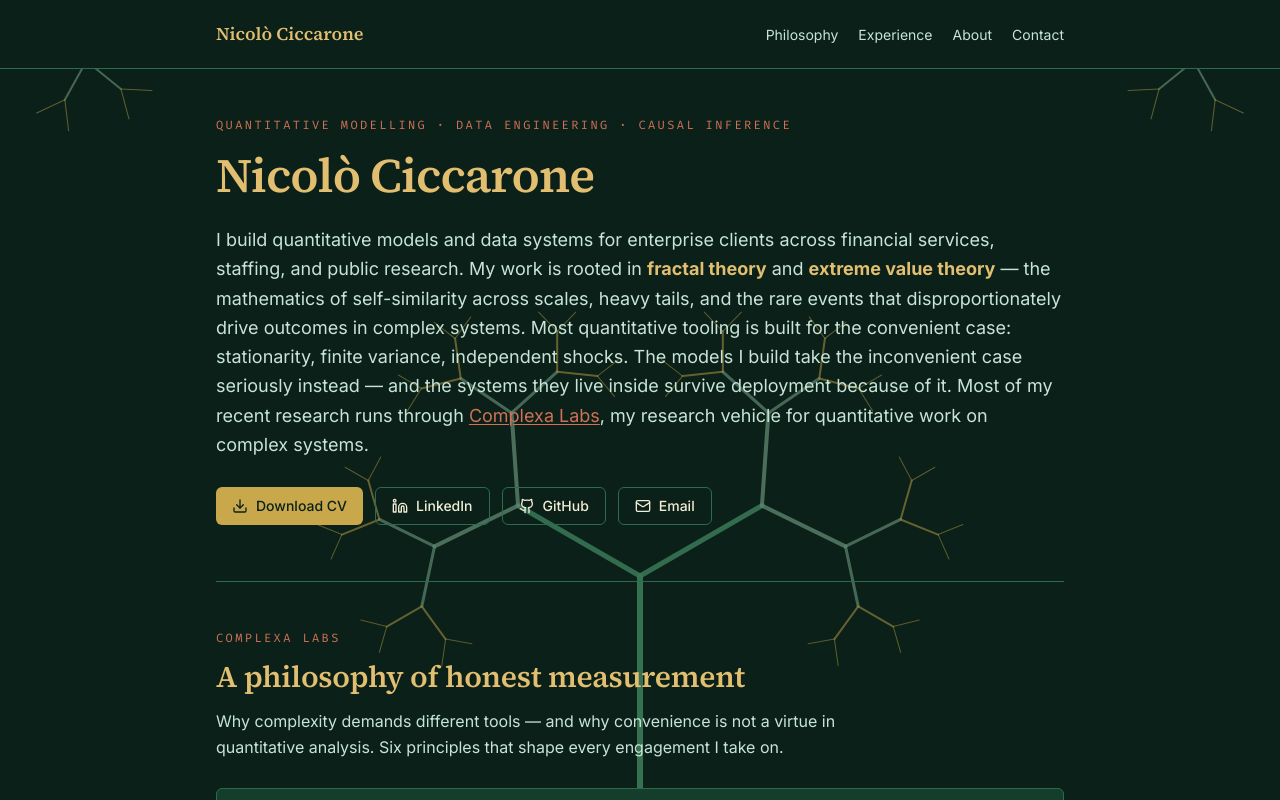
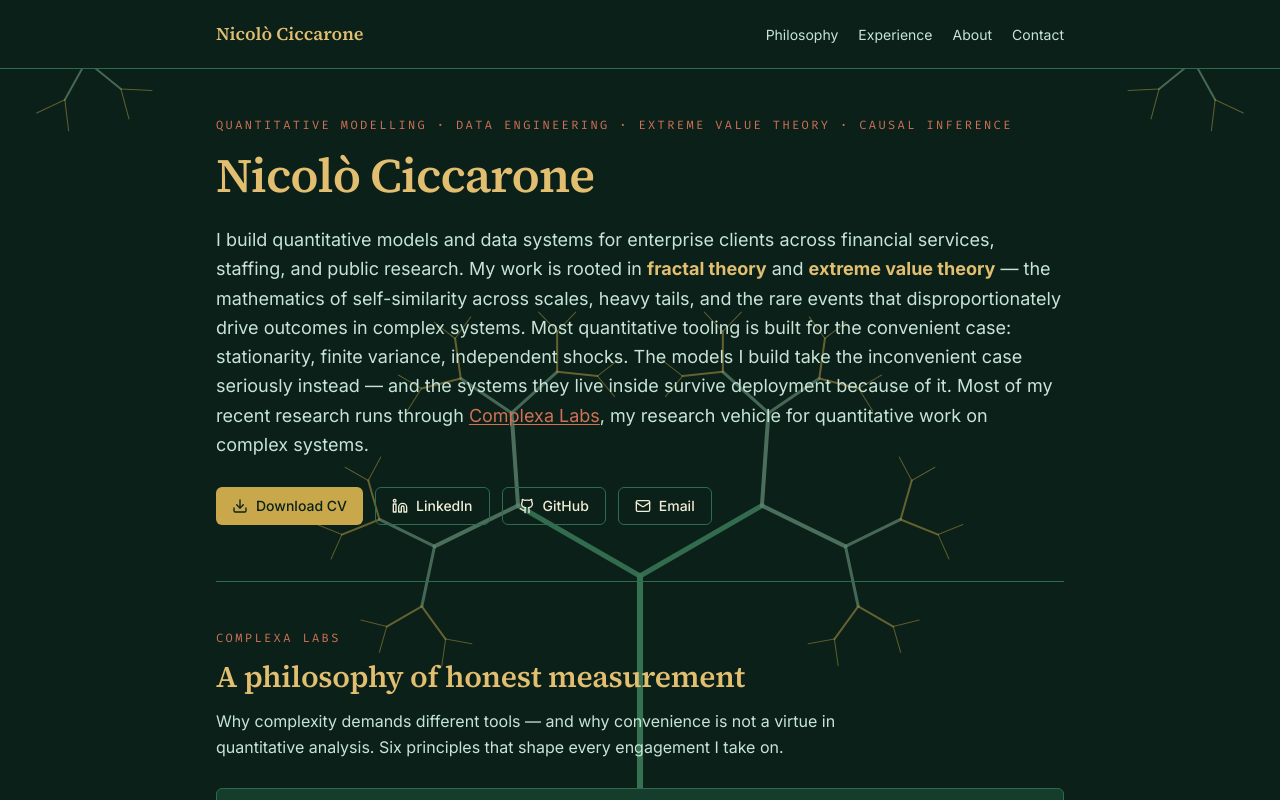
Before and after one commit to nclcc/nclcc.github.io, a Next.js app: page / in a window 1280 px wide. Shown: the top 800 px of the page. Built offline with nearby package versions, Linux system fonts and the light colour scheme.

Commit message:
Add 'Extreme value theory' to hero eyebrow

```diff
--- a/app/page.tsx
+++ b/app/page.tsx
@@ -69,7 +69,7 @@ export default function Home() {
           className="text-[10px] sm:text-xs uppercase tracking-[0.08em] sm:tracking-[0.2em] font-mono mb-3"
           style={{ color: "var(--bk-sienna)", overflowWrap: "anywhere" }}
         >
-          Quantitative modelling · Data engineering · Causal inference
+          Quantitative modelling · Data engineering · Extreme value theory · Causal inference
         </p>
         <h1
           className="font-serif text-3xl sm:text-5xl font-semibold leading-tight"
```
